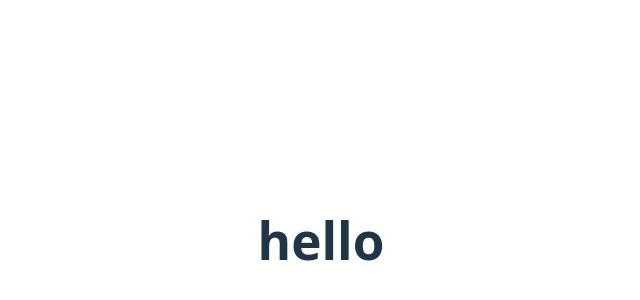
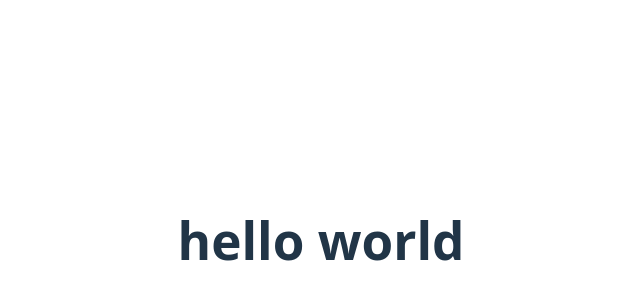
Before and after one commit to cratesium/helloReact, a React (Vite) app: page / in a window 1280 px wide. Shown: the part 160-460 px from the top of the page, without its empty margins (319-959 px from the left). Built offline with nearby package versions, Linux system fonts and the light colour scheme.

Commit message:
Update App.jsx

```diff
--- a/src/App.jsx
+++ b/src/App.jsx
@@ -6,7 +6,7 @@ import './App.css'
 function App() {
   return (
     <>
-      <h1>hello </h1>
+      <h1>hello world</h1>
     </>
   )
 }
```
